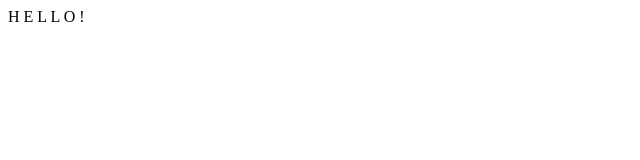
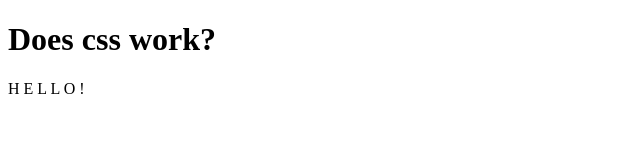
Before and after one commit to CoryMut/Demo, a plain HTML site: page index.html in a window 1280 px wide. Shown: the whole page, without its empty margins (0-640 px from the left). Drawn offline with Linux system fonts and the light colour scheme.

Commit message:
add basic styles

```diff
--- /dev/null
+++ b/app.css
@@ -0,0 +1,3 @@
+h1 {
+	font-size: 15px;
+}
--- a/index.html
+++ b/index.html
@@ -3,9 +3,11 @@
 <head>
     <meta charset="UTF-8">
     <meta name="viewport" content="width=device-width, initial-scale=1.0">
+    <link rel="app.css">
     <title>Document</title>
 </head>
 <body>
+    <h1>Does css work?</h1>
     <span>H</span>
     <span>E</span>
     <span>L</span>
```
